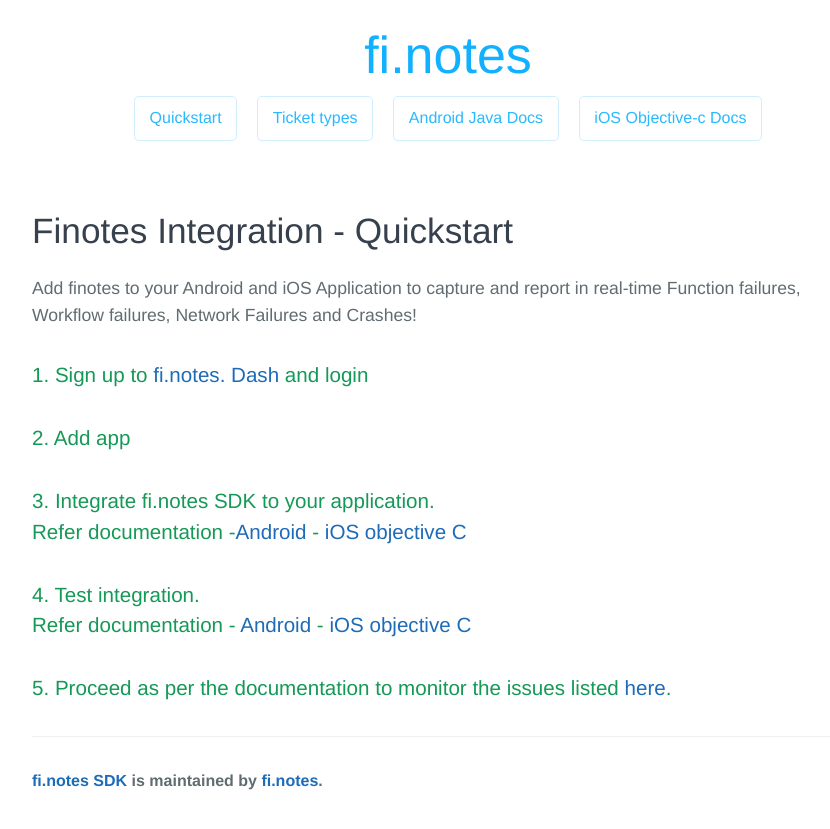
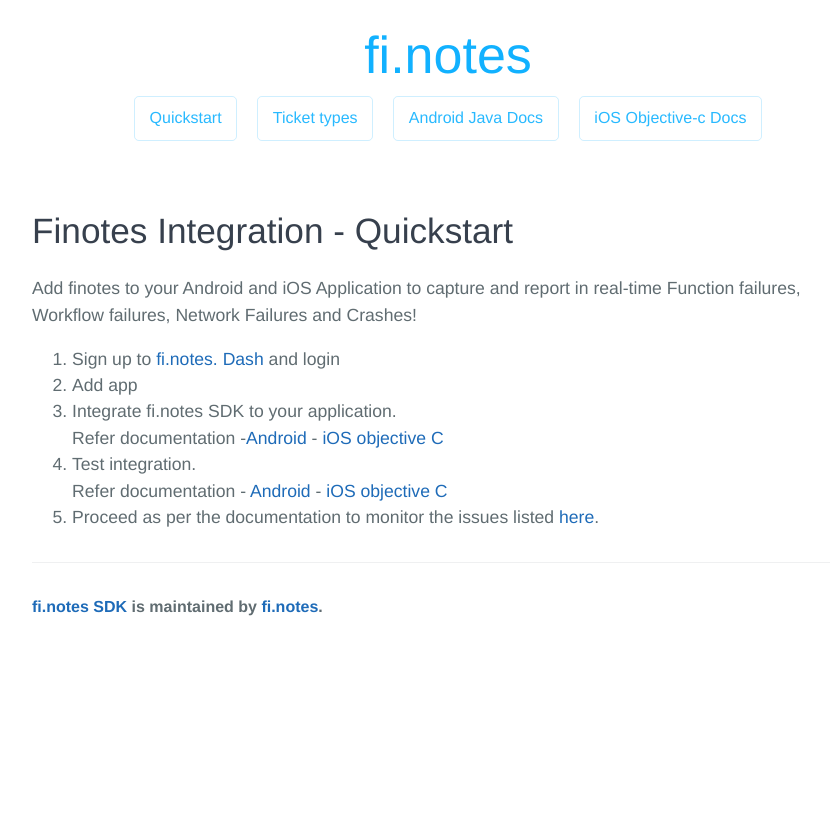
Before and after one commit to finotes/finotes.github.io, a Jekyll site: the page built from index.html, in a window 1280 px wide. Shown: the top 829 px of the page, without its empty margins (192-1022 px from the left). Built offline with Jekyll 4.4.1, drawn with Linux system fonts in a browser that asks for light colours; some web fonts are replaced; part of the change alters nothing that is shown.

Commit message:
Update index.html

```diff
--- a/index.html
+++ b/index.html
@@ -6,10 +6,17 @@ title: Finotes SDK
 	<h1>Finotes Integration - Quickstart</h1>
 	<p>Add finotes to your Android and iOS Application to capture and report in real-time Function failures,
 Workflow failures, Network Failures and Crashes!</p>
-	<h3>1. Sign up to <a href="http://app.finotes.com/FinotesRS" target="_blank">fi.notes. Dash</a> and login</h3>
+	<ol>
+		<li>Sign up to <a href="http://app.finotes.com/FinotesRS" target="_blank">fi.notes. Dash</a> and login</li>
+		<li>Add app</li>
+		<li>Integrate fi.notes SDK to your application.<br>Refer documentation -<a href="/2018/01/19/android-java-docs" target="_blank">Android</a> - <a href="/2018/01/19/ios-docs" target="_blank">iOS objective C</a></li>
+		<li>Test integration.<br>Refer documentation - <a href="/2018/01/19/android-java-docs#test" target="_blank">Android</a> - <a href="/2018/01/19/ios-docs#test" target="_blank">iOS objective C</a></li>
+		<li>Proceed as per the documentation to monitor the issues listed <a href="https://finotes.github.io/ticket_types.html" target="_blank">here</a>.</li>
+
+<!-- /.blurb 	<h3>1. Sign up to <a href="http://app.finotes.com/FinotesRS" target="_blank">fi.notes. Dash</a> and login</h3>
 	<h3>2. Add app </h3>
 	<h3>3. Integrate fi.notes SDK to your application.<br>Refer documentation -<a href="/2018/01/19/android-java-docs" target="_blank">Android</a> - <a href="/2018/01/19/ios-docs" target="_blank">iOS objective C</a></h3>
 	<h3>4. Test integration.<br>Refer documentation - <a href="/2018/01/19/android-java-docs#test" target="_blank">Android</a> - <a href="/2018/01/19/ios-docs#test" target="_blank">iOS objective C</a></h3>
 	<h3>5. Proceed as per the documentation to monitor the issues listed <a href="https://finotes.github.io/ticket_types.html" target="_blank">here</a>.</h3>
-
+	-->
 </div><!-- /.blurb -->
```
